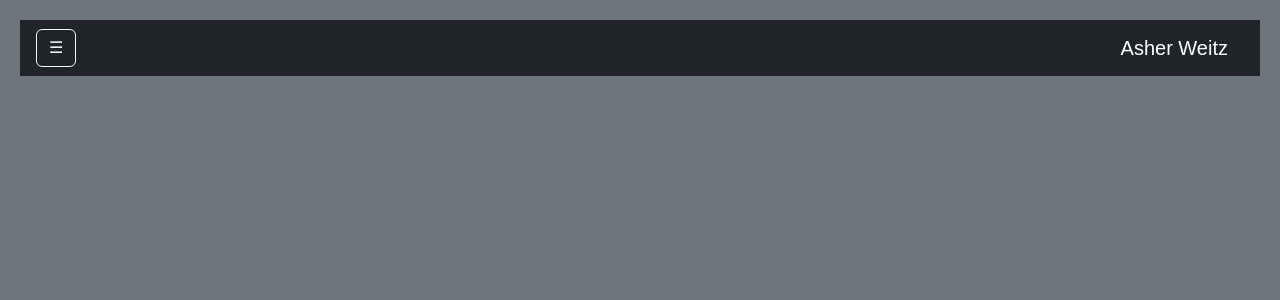
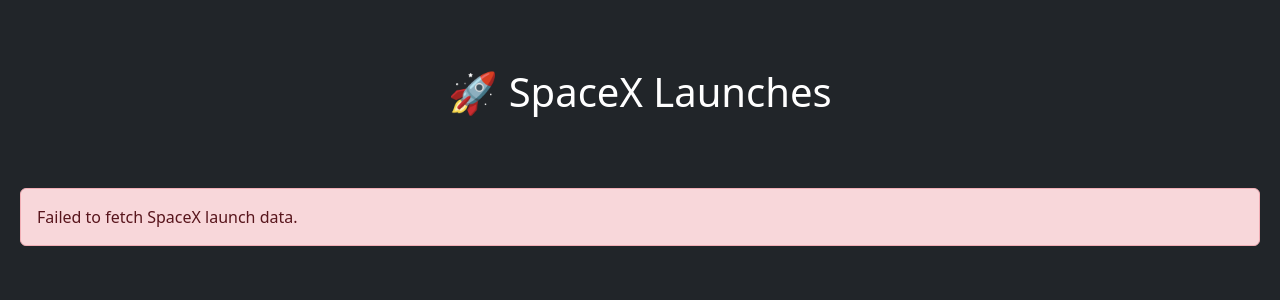
Before and after one commit to AsherW13/LearnFrontend, a Flask app: page / in a window 1280 px wide. Shown: the top 300 px of the page. Run offline with Flask 3, Linux system fonts and the light colour scheme; data that the repository does not hold is empty.

Commit message:
Testing out APIs with spacex data

```diff
--- a/app.py
+++ b/app.py
@@ -1,14 +1,21 @@
 from flask import Flask, render_template, jsonify
+import requests
+from flask_cors import CORS
 
 app = Flask(__name__)
+CORS(app)
 
 @app.route('/')
 def index():
     return render_template('index.html')
 
-@app.route('/api/data')
-def data():
-    return jsonify(message="Hello from Flask!")
+@app.route('/api/launches')
+def get_launches():
+    spacex_url = 'https://api.spacexdata.com/v4/launches'
+    response = requests.get(spacex_url)
+    if response.status_code == 200:
+        return jsonify(response.json())
+    return jsonify({'error': 'Failed to fetch latest launches'}), 500
 
 if __name__ == '__main__':
     app.run(debug=True)
--- a/requirements.txt
+++ b/requirements.txt
@@ -1 +1,3 @@
-Flask
+flask
+requests
+flask-cors
--- a/static/scripts.js
+++ b/static/scripts.js
@@ -1,8 +1,27 @@
-function getData() {
-    fetch('/api/data')
-      .then(response => response.json())
-      .then(data => {
-        document.getElementById('output').textContent = data.message;
-      })
-      .catch(error => console.error('Error:', error));
-  }
+document.addEventListener("DOMContentLoaded", () => {
+  fetch("/api/launches")
+    .then((res) => res.json())
+    .then((data) => {
+      const list = document.getElementById("launch-list");
+
+      data.slice(0, 20).forEach((launch) => {
+        const li = document.createElement("li");
+        li.className = "list-group-item bg-secondary text-white mb-2 rounded";
+
+        li.innerHTML = `
+          <div class="d-flex justify-content-between align-items-center">
+            <span><strong>${launch.name}</strong></span>
+            <span>${new Date(launch.date_utc).toLocaleDateString()}</span>
+          </div>
+        `;
+        list.appendChild(li);
+      });
+    })
+    .catch((err) => {
+      console.error("Failed to load launches:", err);
+      const error = document.createElement("div");
+      error.className = "alert alert-danger";
+      error.textContent = "Failed to fetch SpaceX launch data.";
+      document.body.appendChild(error);
+    });
+});
--- a/static/style.css
+++ b/static/style.css
@@ -3,7 +3,7 @@
     padding: 20px;
   }
 
-  button {
+button {
     padding: 10px;
     font-size: 16px;
-  }
+}
--- a/templates/index.html
+++ b/templates/index.html
@@ -3,11 +3,16 @@
 <head>
   <meta charset="UTF-8">
   <title>Learn Frontend</title>
+  <link rel="stylesheet" href="{{ url_for('static', filename='style.css') }}">
   <link href="https://cdn.jsdelivr.net/npm/bootstrap@5.3.3/dist/css/bootstrap.min.css" rel="stylesheet" />
-  <link rel="stylesheet" href="{{ url_for('static', filename='style.css') }}">
 </head>
-<body class="bg-secondary text-secondary">
-  <nav class="navbar navbar-dark bg-dark px-3">
+<body class="bg-dark text-white">
+  <div class="container py-5">
+    <h1 class="mb-4 text-center">🚀 SpaceX Launches</h1>
+    <ul id="launch-list" class="list-group"></ul>
+  </div>
+
+  <!-- <nav class="navbar navbar-dark bg-dark px-3">
     <button class="btn btn-outline-light me-2" data-bs-toggle="offcanvas" data-bs-target="#sidebar">
       ☰
     </button>
@@ -28,7 +33,7 @@
         <li class="list-group-item">Fitness</li>
       </ul>
     </div>
-  </div>
+  </div> -->
 
   <!-- <div class="container mt-4">
     <h2>Featured Products</h2>
@@ -62,6 +67,6 @@
   <p id="output"></p> -->
 
   <script src="https://cdn.jsdelivr.net/npm/bootstrap@5.3.3/dist/js/bootstrap.bundle.min.js"></script>
-  <script src="{{ url_for('static', filename='script.js') }}"></script>
+  <script src="{{ url_for('static', filename='scripts.js') }}"></script>
 </body>
 </html>
```
